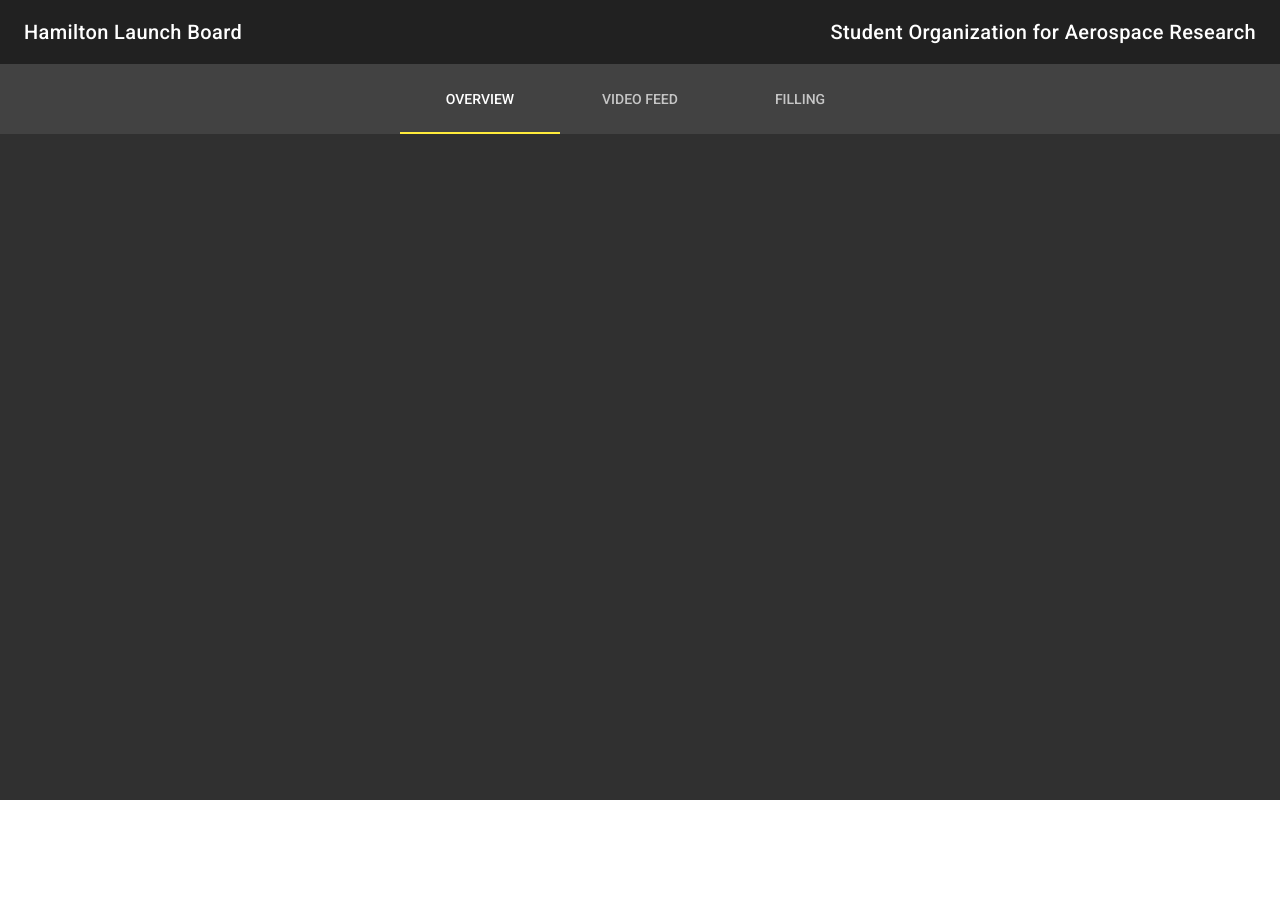
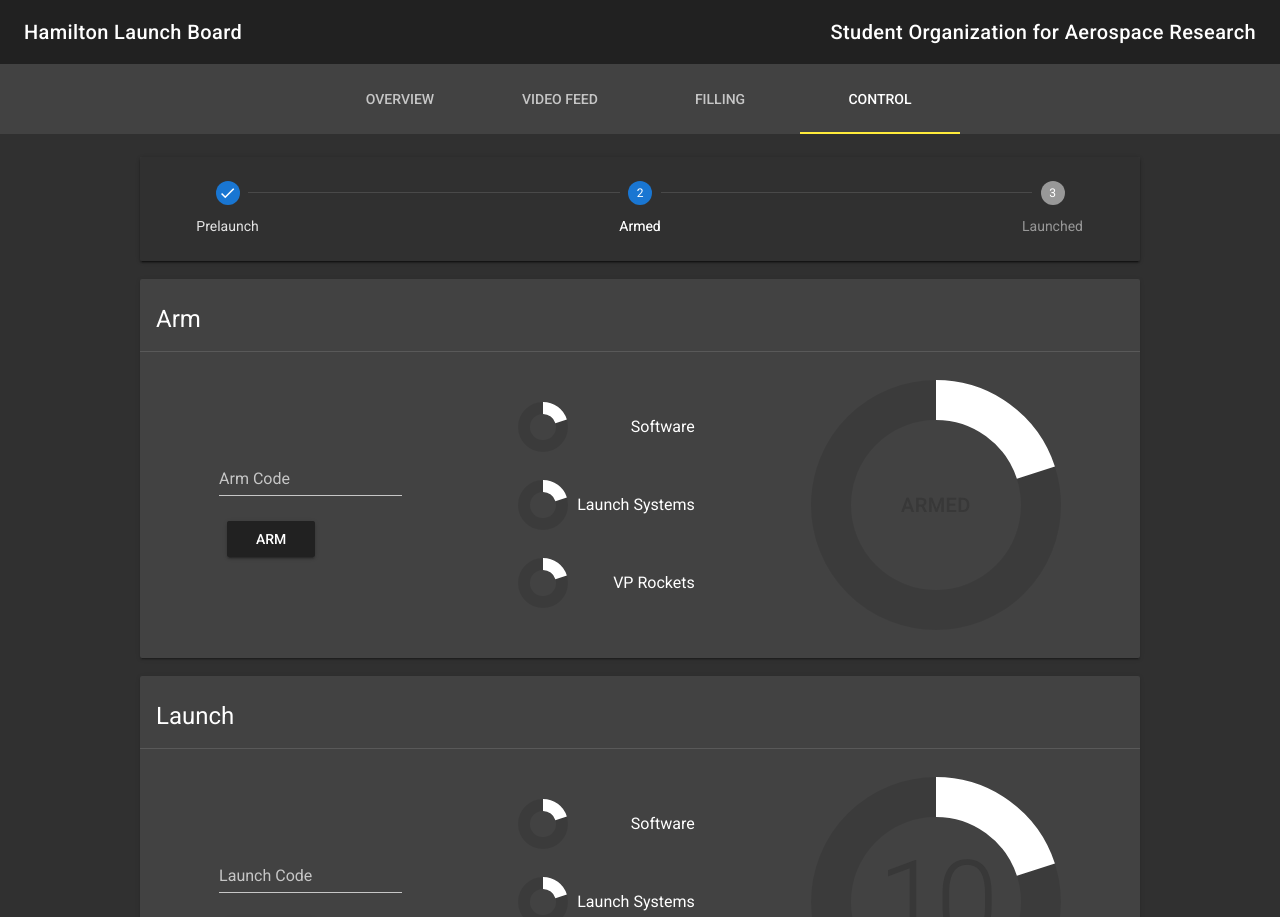
Before and after one commit to StudentOrganisationForAerospaceResearch/hamilton_launch_system, a Vue app in the folder hamilton_launch_board/: page /control in a window 1280 px wide. Shown: the top 917 px of the page. Before the commit the page ends 800 px from the top, so only its background shows below. Built offline with nearby package versions, Linux system fonts and the light colour scheme; what vue-native-websocket would draw is missing.

Commit message:
launch control frontend

```diff
--- a/hamilton_launch_board/src/App.vue
+++ b/hamilton_launch_board/src/App.vue
@@ -15,6 +15,9 @@
       <v-tab ripple :to="{name:'Filling'}">
         Filling
       </v-tab>
+      <v-tab ripple :to="{name:'Control'}">
+        Control
+      </v-tab>
     </v-tabs>
     <router-view></router-view>
   </v-app>
--- a/hamilton_launch_board/src/router/index.js
+++ b/hamilton_launch_board/src/router/index.js
@@ -4,6 +4,7 @@ import Router from 'vue-router'
 import Overview from '@/views/pages/Overview'
 import VideoFeed from '@/views/pages/VideoFeed'
 import Filling from '@/views/pages/Filling'
+import Control from '@/views/pages/Control'
 
 Vue.use(Router)
 Vue.use(Vuetify)
@@ -29,6 +30,11 @@ export default new Router({
       path: '/filling',
       name: 'Filling',
       component: Filling
+    },
+    {
+      path: '/control',
+      name: 'Control',
+      component: Control
     }
   ]
 })
--- /dev/null
+++ b/hamilton_launch_board/src/views/pages/Control.vue
@@ -0,0 +1,196 @@
+<template>
+  <div class="control">
+    <div class="control-content">
+
+      <v-card class="control-card" raised>
+        <v-stepper :value="launchProgress" alt-labels>
+          <v-stepper-header color="yellow">
+            <v-stepper-step step="1" complete>Prelaunch</v-stepper-step>
+            <v-divider></v-divider>
+            <v-stepper-step step="2">Armed</v-stepper-step>
+            <v-divider></v-divider>
+            <v-stepper-step step="3">Launched</v-stepper-step>
+          </v-stepper-header>
+        </v-stepper>
+      </v-card>
+
+      <v-card class="control-card" raised>
+        <v-card-title primary-title>
+          <h3 class="headline">Arm</h3>
+        </v-card-title>
+        <v-divider></v-divider>
+        <div class="control-card-content">
+          <div>
+            <v-text-field
+              name="input-1"
+              label="Arm Code"
+              color="yellow"
+            ></v-text-field>
+            <v-btn>ARM</v-btn>
+          </div>
+          <div class="subprogress-section">
+            <div class="subprogress">
+              <v-progress-circular
+                :size="50"
+                :width="12"
+                :rotate="270"
+                :value="armCounter"
+              ></v-progress-circular>
+              <h4 class="subheading">Software</h4>
+            </div>
+            <div class="subprogress">
+              <v-progress-circular
+                :size="50"
+                :width="12"
+                :rotate="270"
+                :value="armCounter"
+              ></v-progress-circular>
+              <h4 class="subheading">Launch Systems</h4>
+            </div>
+            <div class="subprogress">
+              <v-progress-circular
+                :size="50"
+                :width="12"
+                :rotate="270"
+                :value="armCounter"
+              ></v-progress-circular>
+              <h4 class="subheading">VP Rockets</h4>
+            </div>
+          </div>
+          <div>
+            <v-progress-circular
+              :size="250"
+              :width="40"
+              :rotate="270"
+              :value="armCounter"
+            >
+            <h2 class="title disabled">ARMED</h2>
+            </v-progress-circular>
+          </div>
+        </div>
+      </v-card>
+
+      <v-card class="control-card" raised>
+        <v-card-title primary-title>
+          <h3 class="headline">Launch</h3>
+        </v-card-title>
+        <v-divider></v-divider>
+        <div class="control-card-content">
+          <div>
+            <v-text-field
+              name="input-1"
+              label="Launch Code"
+              color="yellow"
+            ></v-text-field>
+            <v-btn>LAUNCH</v-btn>
+          </div>
+          <div class="subprogress-section">
+            <div class="subprogress">
+              <v-progress-circular
+                :size="50"
+                :width="12"
+                :rotate="270"
+                :value="armCounter"
+              ></v-progress-circular>
+              <h4 class="subheading">Software</h4>
+            </div>
+            <div class="subprogress">
+              <v-progress-circular
+                :size="50"
+                :width="12"
+                :rotate="270"
+                :value="armCounter"
+              ></v-progress-circular>
+              <h4 class="subheading">Launch Systems</h4>
+            </div>
+            <div class="subprogress">
+              <v-progress-circular
+                :size="50"
+                :width="12"
+                :rotate="270"
+                :value="armCounter"
+              ></v-progress-circular>
+              <h4 class="subheading">VP Rockets</h4>
+            </div>
+          </div>
+          <div>
+            <v-progress-circular
+              :size="250"
+              :width="40"
+              :rotate="270"
+              :value="armCounter"
+            >
+            <h2 class="display-4 disabled">{{ countdown }}</h2>
+            </v-progress-circular>
+          </div>
+        </div>
+      </v-card>
+
+    </div>
+  </div>
+</template>
+
+<script>
+
+export default {
+  name: 'Control',
+  data () {
+    return {
+      launchProgress: 2,
+      armCounter: 20,
+      countdown: 10
+    }
+  }
+}
+</script>
+
+<!-- Add "scoped" attribute to limit CSS to this component only -->
+<style scoped>
+.control {
+  max-width: 1500px;
+  margin: auto;
+  margin-top: 1em;
+}
+
+.control-content {
+  display: flex;
+  align-items: center;
+  flex-direction: column;
+}
+
+.control-card {
+  margin: 9px;
+  max-width: 90vw;
+  width: 1000px;
+}
+
+.control-card-content {
+  display: flex;
+  flex-wrap: wrap;
+  justify-content: space-around;
+  align-items: center;
+  padding: 2rem;
+}
+
+.subprogress-section {
+  display: flex;
+  flex-direction: column;
+  justify-content: space-around;
+  align-items: left;
+}
+
+.subprogress {
+  display: flex;
+  justify-content: space-between;
+  align-items: center;
+  margin: 1rem;
+}
+
+.subprogress h4 {
+  margin-left: 9px;
+}
+
+.disabled {
+  color: #383838;
+}
+</style>
```
